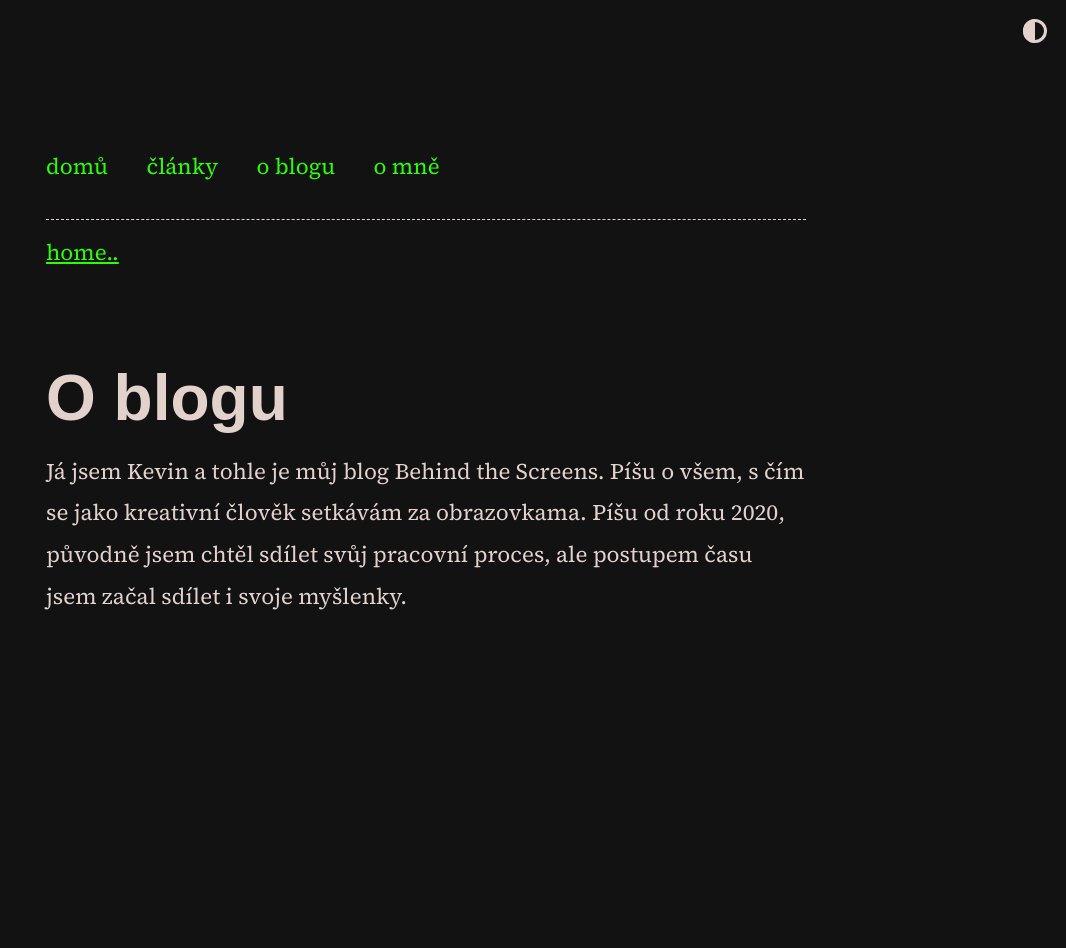
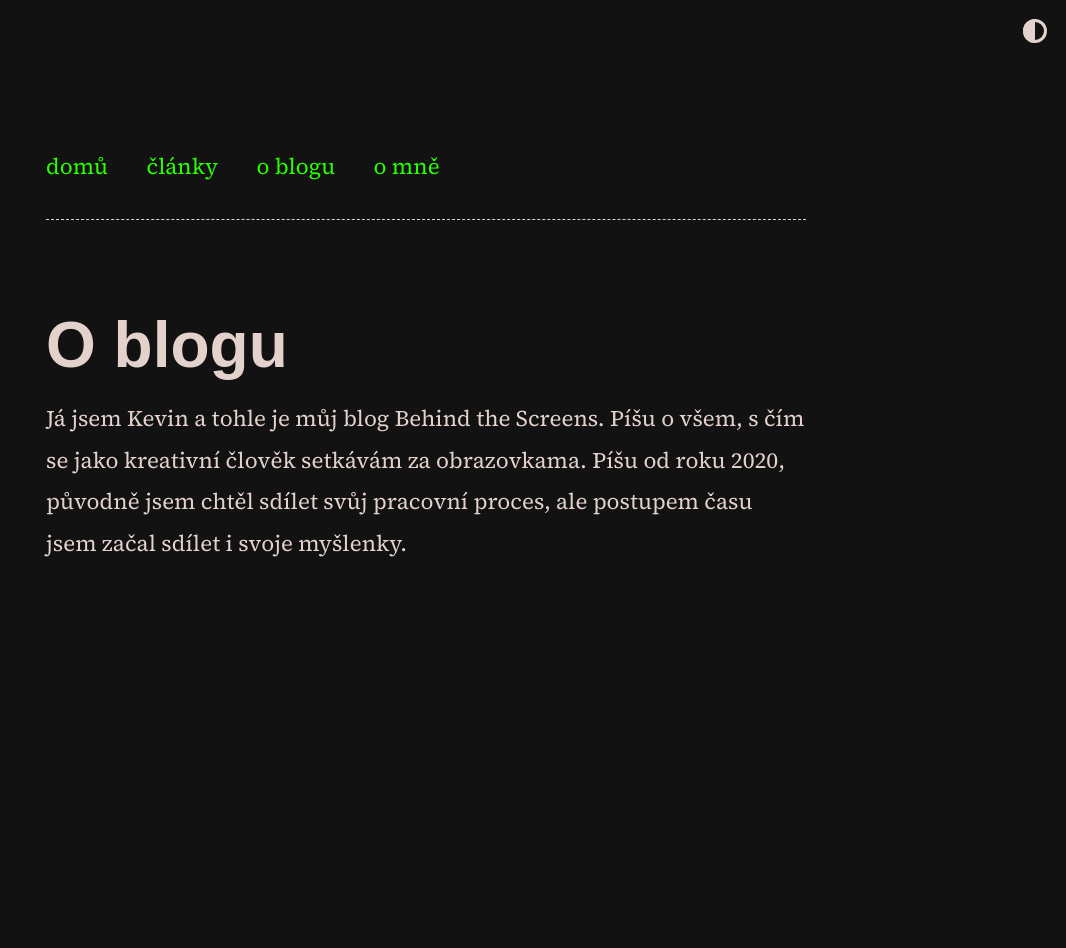
Before and after one commit to scherrer-txt/bts, a Jekyll site: the page built from about.md, in a window 1280 px wide. Shown: the whole page, without its empty margins (214-1280 px from the left). Built offline with Jekyll 4.4.1, drawn with Linux system fonts in a browser that asks for light colours; some web fonts are replaced; a script that is not in the unit is left out.

Commit message:
Update static.html

```diff
--- a/_layouts/static.html
+++ b/_layouts/static.html
@@ -7,11 +7,6 @@ layout: default
   <div class="dashed"></div>
 {% endif %}
 
-<div class="home-link">
-  <a href="{{ "/" | relative_url }}">{{ site.theme_config.back_home_text }}</a>
-</div>
-</header>
-
 <h1>{{ page.title }}</h1>
 
 {{ content }}
```
